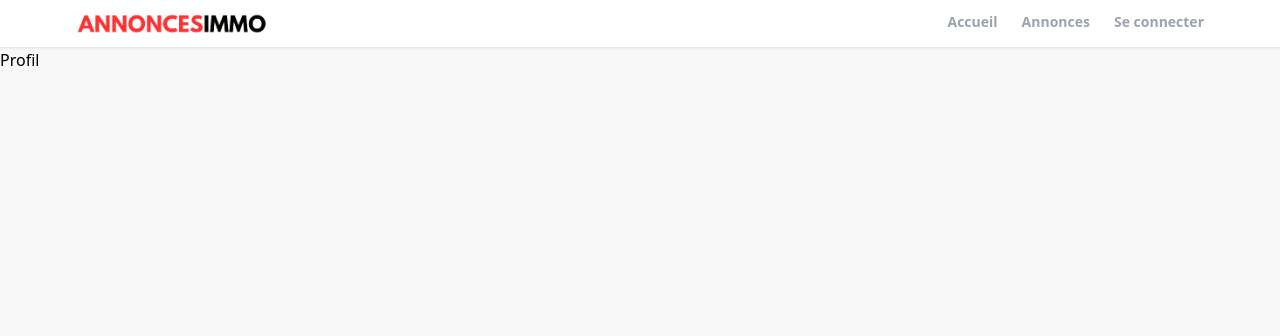
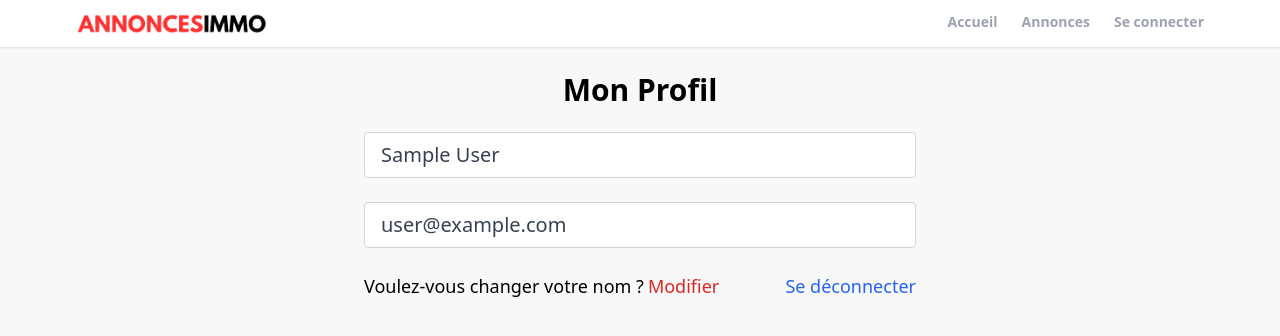
Before and after one commit to flodelo/project-immo, a React (Create React App) app: page /profil in a window 1280 px wide. Shown: the top 336 px of the page. Built offline with nearby package versions, Linux system fonts and the light colour scheme; no server answers; sample sign-in values are in the browser's storage.

Commit message:
profile page + private route + custom hook for Auth Status

```diff
--- a/src/App.js
+++ b/src/App.js
@@ -6,6 +6,7 @@
 import ForgotPassword from "./pages/ForgotPassword";
 import Offers from "./pages/Offers";
 import Header from "./components/Header";
+import PrivateRoute from "./components/PrivateRoute";
 import { ToastContainer } from "react-toastify";
 import "react-toastify/dist/ReactToastify.css";
 
@@ -16,7 +17,9 @@
         <Header />
         <Routes>
           <Route path="/" element={<Home />} />
-          <Route path="/profil" element={<Profile />} />
+          <Route path="/profil" element={<PrivateRoute />}>
+            <Route path="/profil" element={<Profile />} />
+          </Route>
           <Route path="/se-connecter" element={<SignIn />} />
           <Route path="/creer-compte" element={<SignUp />} />
           <Route path="/oubli-mdp" element={<ForgotPassword />} />
--- /dev/null
+++ b/src/components/PrivateRoute.jsx
@@ -0,0 +1,12 @@
+import { Outlet, Navigate } from "react-router-dom";
+import { useAuthStatus } from "../hooks/useAuthStatus";
+
+export default function PrivateRoute() {
+  const { loggedIn, checkingStatus } = useAuthStatus();
+
+  if (checkingStatus) {
+    return <h3>Loading...</h3>;
+  }
+
+  return loggedIn ? <Outlet /> : <Navigate to="/se-connecter" />;
+}
--- /dev/null
+++ b/src/hooks/useAuthStatus.jsx
@@ -0,0 +1,23 @@
+import { useEffect, useState } from "react";
+import { getAuth, onAuthStateChanged } from "firebase/auth";
+
+export function useAuthStatus() {
+  const [loggedIn, setLoggedIn] = useState(false);
+
+  const [checkingStatus, setCheckingStatus] = useState(true);
+
+  useEffect(() => {
+    const auth = getAuth();
+
+    console.log(auth);
+
+    onAuthStateChanged(auth, (user) => {
+      if (user) {
+        setLoggedIn(true);
+      }
+      setCheckingStatus(false);
+    });
+  }, []);
+
+  return { loggedIn, checkingStatus };
+}
--- a/src/pages/Profile.jsx
+++ b/src/pages/Profile.jsx
@@ -1,5 +1,68 @@
-import React from "react";
+import { getAuth } from "firebase/auth";
+import { useState } from "react";
+import { useNavigate } from "react-router-dom";
 
 export default function Profile() {
-  return <div>Profil</div>;
+
+  const auth = getAuth();
+
+  const navigate = useNavigate();
+
+  const [formData, setFormData] = useState({
+    name: auth.currentUser.displayName,
+    email: auth.currentUser.email,
+  });
+
+  const { name, email } = formData;
+
+  function onLogout() {
+    auth.signOut();
+    navigate("/");
+  }
+
+  return (
+    <>
+      <section className="max-w-6xl mx-auto flex justify-center items-center flex-col">
+        <h1 className="text-3xl text-center mt-6 font-bold">Mon Profil</h1>
+        <div className="w-full md:w-[50%] mt-6 px-3">
+          <form>
+            {/* Name */}
+
+            <input
+              type="text"
+              id="name"
+              value={name}
+              disabled
+              className="mb-6 w-full px-4 py-2 text-xl text-gray-700 bg-white border border-gray-300 rounded transition ease-in-out"
+            />
+
+            {/* Email */}
+
+            <input
+              type="email"
+              id="email"
+              value={email}
+              disabled
+              className="mb-6 w-full px-4 py-2 text-xl text-gray-700 bg-white border border-gray-300 rounded transition ease-in-out"
+            />
+
+            <div className="flex justify-between whitespace-nowrap text-sm sm:text-lg mb-6">
+              <p className="flex items-center ">
+                Voulez-vous changer votre nom ?
+                <span className="text-red-600 hover:text-red-700 transition ease-in-out duration-200 ml-1 cursor-pointer">
+                  Modifier
+                </span>
+              </p>
+              <p
+                onClick={onLogout}
+                className="text-blue-600 hover:text-blue-800 transition duration-200 ease-in-out cursor-pointer"
+              >
+                Se déconnecter
+              </p>
+            </div>
+          </form>
+        </div>
+      </section>
+    </>
+  );
 }
```
